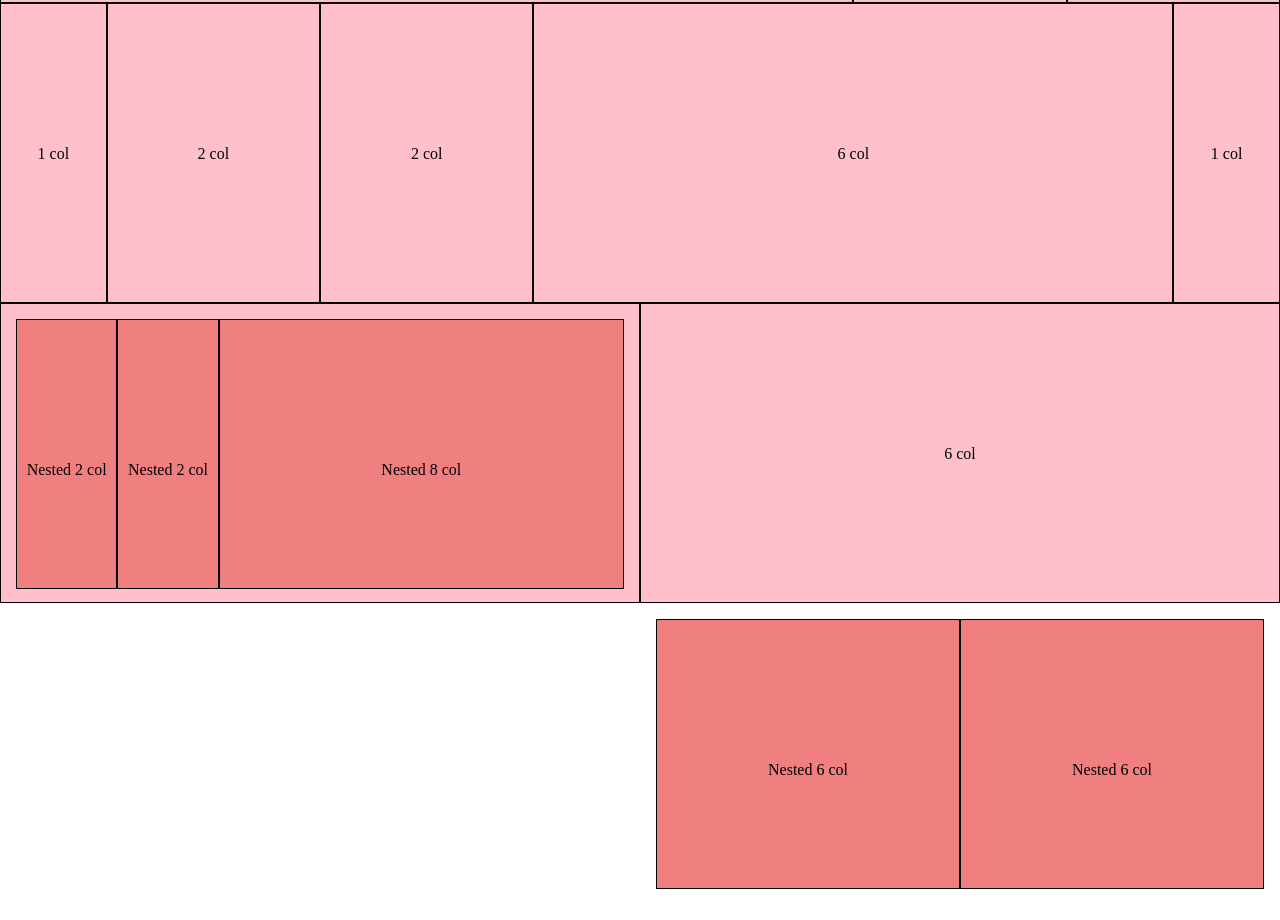
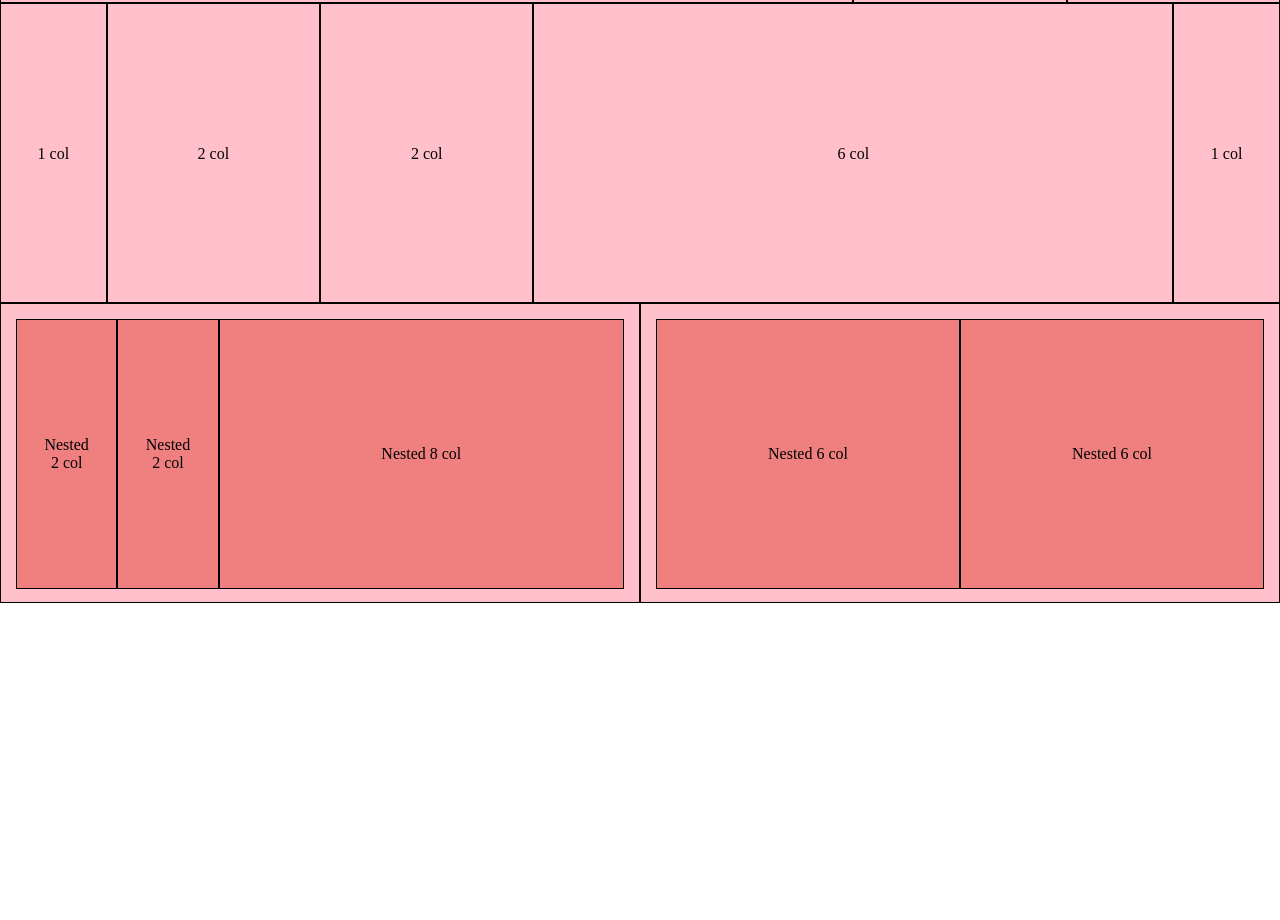
Before and after one commit to EdoPi/html-css-12bool, a plain HTML site: page index.html in a window 1280 px wide. Shown: the part 897-1817 px from the top of the page. After the commit the page ends 1501 px from the top, so only its background shows below. Drawn offline with Linux system fonts and the light colour scheme.

Commit message:
consegna esercizio

```diff
--- a/css/style.css
+++ b/css/style.css
@@ -11,10 +11,19 @@
 
 
  [class*="col-"] .container {
-padding:15px;
+   padding:15px;
 }
 
 [class*="col-"] .container [class*="col-"]{
   height: 270px;
   background-color: lightcoral;
+  position: relative;
+  line-height: normal;
 }
+
+.nested{
+  position: absolute;
+  transform: translate(-50%, -50%);
+  top: 50%;
+  left: 50%;
+}
--- a/index.html
+++ b/index.html
@@ -66,29 +66,36 @@
       <div class="container">
 
         <div class="col-6">
-          <!--            6 col           -->
-
           <div class="container">
             <div class="col-2">
-              Nested 2 col
+              <div class="nested">
+                Nested 2 col
+              </div>
             </div>
             <div class="col-2">
-              Nested 2 col
+              <div class="nested">
+                Nested 2 col
+              </div>
             </div>
             <div class="col-8">
-              Nested 8 col
+              <div class="nested">
+                Nested 8 col
+              </div>
             </div>
           </div>
         </div>
 
         <div class="col-6">
-          6 col
           <div class="container">
             <div class="col-6">
-              Nested 6 col
+              <div class="nested">
+                Nested 6 col
+              </div>
             </div>
             <div class="col-6">
-              Nested 6 col
+              <div class="nested">
+                Nested 6 col
+              </div>
             </div>
           </div>
         </div>
```
